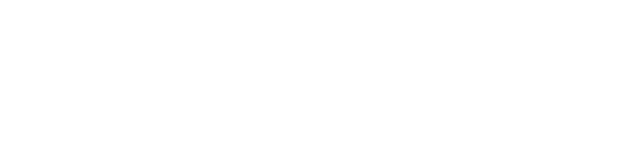
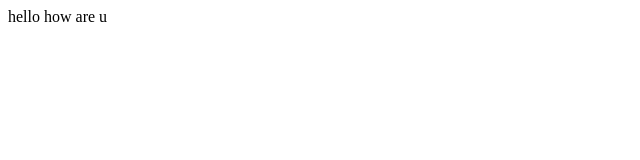
Before and after one commit to WVCS/website-ttuts0, a plain HTML site: page index.html in a window 1280 px wide. Shown: the whole page, without its empty margins (0-640 px from the left). Drawn offline with Linux system fonts and the light colour scheme.

Commit message:
Update index.html

```diff
--- a/index.html
+++ b/index.html
@@ -1,7 +1,7 @@
 <html>
 
 
-
+hello how are u
 
 
 
```
